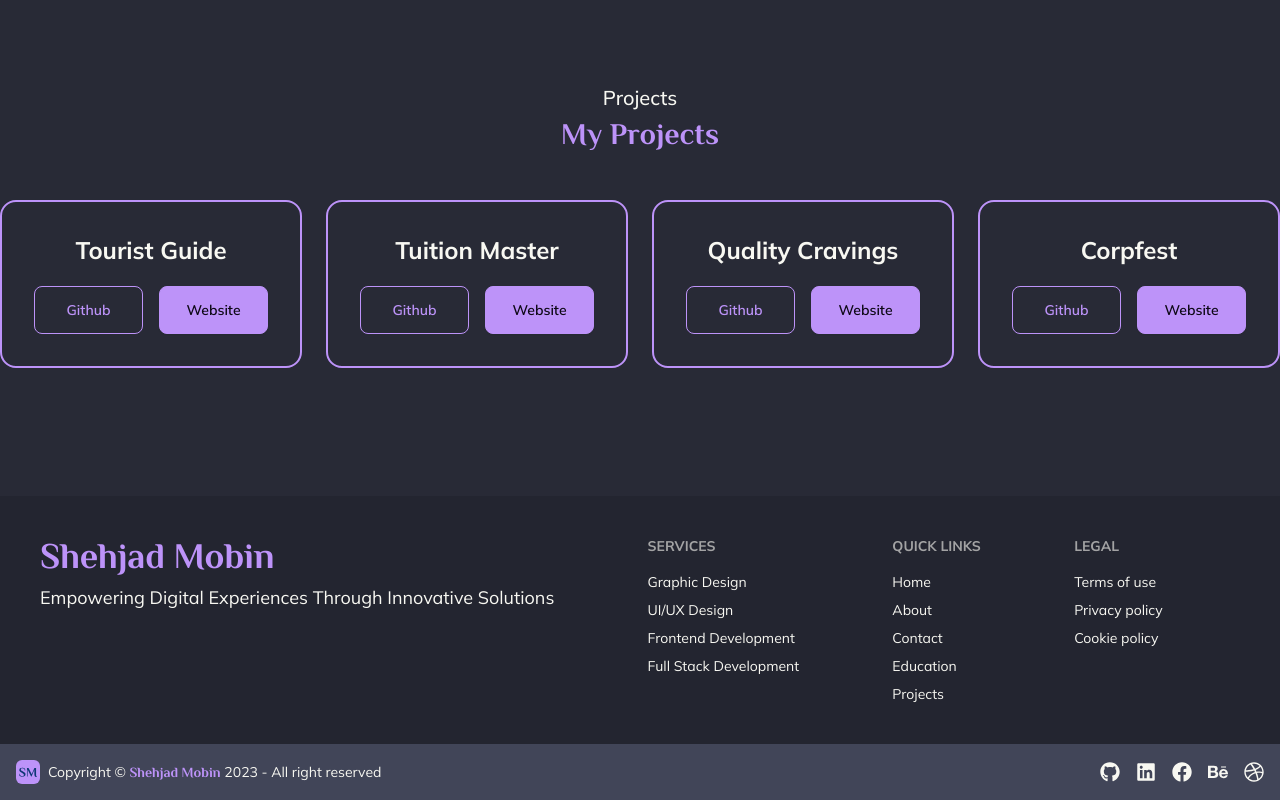
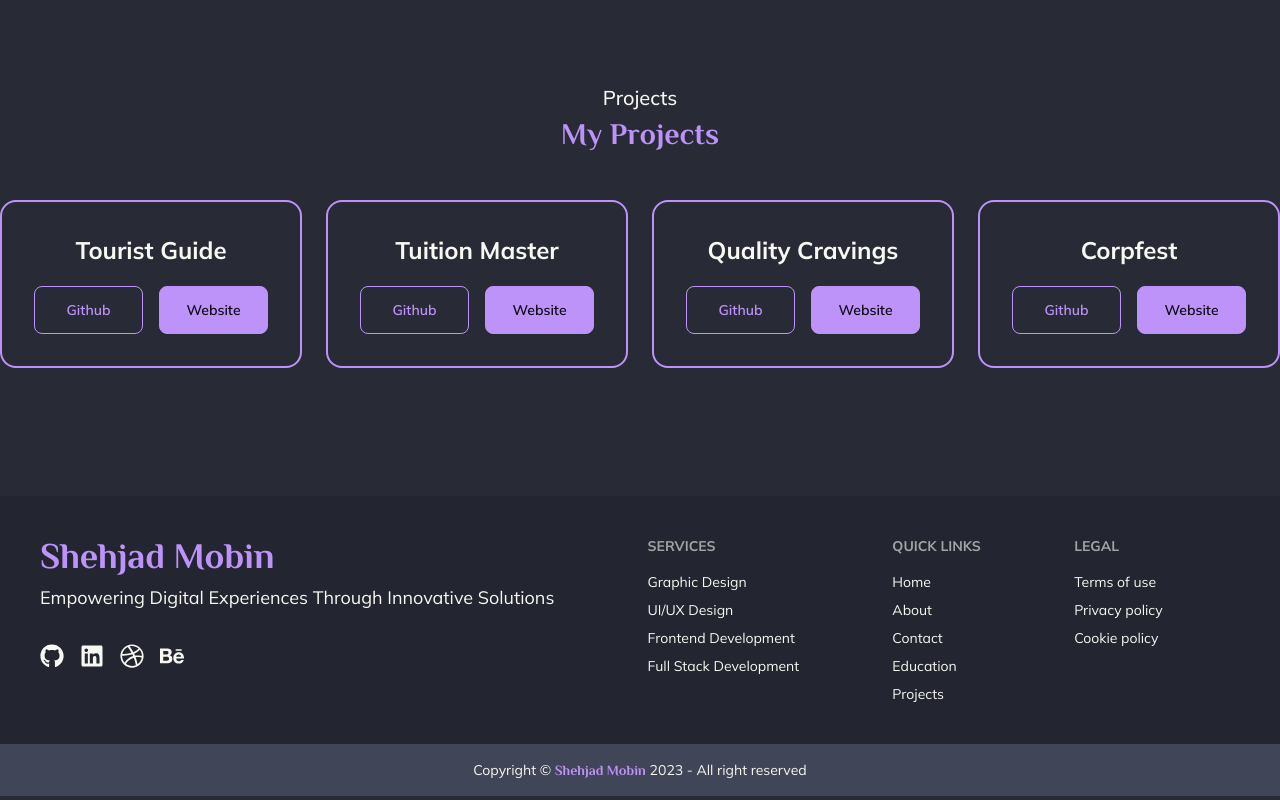
Before and after one commit to sm0bin/portfolio-smobin, a React (Vite) app: page / in a window 1280 px wide. Shown: the part 3535-4335 px from the top of the page. Built offline with nearby package versions, Linux system fonts and the light colour scheme.

Commit message:
footer updated

```diff
--- a/src/components/shared/Footer.jsx
+++ b/src/components/shared/Footer.jsx
@@ -16,9 +16,9 @@ const Footer = () => {
     const socialLinks = [
         { icon: <FaGithub />, link: 'https://github.com/sm0bin' },
         { icon: <FaLinkedin />, link: 'https://www.linkedin.com/in/sm0bin/' },
-        { icon: <FaFacebook />, link: 'https://www.facebook.com/m00bin/' },
+        // { icon: <FaFacebook />, link: 'https://www.facebook.com/m00bin/' },
+        { icon: <FaDribbble />, link: 'https://dribbble.com/smobin' },
         { icon: <FaBehance />, link: 'https://www.behance.net/smobin' },
-        { icon: <FaDribbble />, link: 'https://dribbble.com/smobin' }
     ]
 
     const navLinks = navLinksWithPath.map((link) => {
@@ -43,6 +43,14 @@ const Footer = () => {
                     {/* <svg width="50" height="50" viewBox="0 0 24 24" xmlns="http://www.w3.org/2000/svg" fillRule="evenodd" clipRule="evenodd" className="fill-current"><path d="M22.672 15.226l-2.432.811.841 2.515c.33 1.019-.209 2.127-1.23 2.456-1.15.325-2.148-.321-2.463-1.226l-.84-2.518-5.013 1.677.84 2.517c.391 1.203-.434 2.542-1.831 2.542-.88 0-1.601-.564-1.86-1.314l-.842-2.516-2.431.809c-1.135.328-2.145-.317-2.463-1.229-.329-1.018.211-2.127 1.231-2.456l2.432-.809-1.621-4.823-2.432.808c-1.355.384-2.558-.59-2.558-1.839 0-.817.509-1.582 1.327-1.846l2.433-.809-.842-2.515c-.33-1.02.211-2.129 1.232-2.458 1.02-.329 2.13.209 2.461 1.229l.842 2.515 5.011-1.677-.839-2.517c-.403-1.238.484-2.553 1.843-2.553.819 0 1.585.509 1.85 1.326l.841 2.517 2.431-.81c1.02-.33 2.131.211 2.461 1.229.332 1.018-.21 2.126-1.23 2.456l-2.433.809 1.622 4.823 2.433-.809c1.242-.401 2.557.484 2.557 1.838 0 .819-.51 1.583-1.328 1.847m-8.992-6.428l-5.01 1.675 1.619 4.828 5.011-1.674-1.62-4.829z"></path></svg> */}
                     <h2 className="font-head text-4xl text-secondary">Shehjad Mobin</h2>
                     <p className="text-lg">Empowering Digital Experiences Through Innovative Solutions</p>
+
+                    <nav className="flex gap-4 mt-6 text-2xl">
+                        {
+                            socialLinks.map((link, index) => (
+                                <Link key={index} className="hover:text-secondary duration-300" to={link.link} target="_blank">{link.icon}</Link>
+                            ))
+                        }
+                    </nav>
                 </aside>
                 <nav>
                     <header className="footer-title">Services</header>
@@ -65,17 +73,21 @@ const Footer = () => {
 
 
             <div className="footer items-center p-4 bg-neutral ">
-                <aside className="items-center grid-flow-col">
+                <aside className="items-center grid-flow-col mx-auto">
+                    {/* <img src="/sm-frame-alt.svg" alt="Shehjad Mobin Icon" /> */}
+                    <p>Copyright © <span className="font-head text-secondary">Shehjad Mobin</span> 2023 - All right reserved</p>
+                </aside>
+                {/* <aside className="items-center grid-flow-col">
                     <img src="/sm-frame-alt.svg" alt="Shehjad Mobin Icon" />
                     <p>Copyright © <span className="font-head text-secondary">Shehjad Mobin</span> 2023 - All right reserved</p>
-                </aside>
-                <nav className="grid-flow-col gap-4 md:place-self-center md:justify-self-end text-2xl">
+                </aside> */}
+                {/* <nav className="grid-flow-col gap-4 md:place-self-center md:justify-self-end text-2xl">
                     {
                         socialLinks.map((link, index) => (
                             <Link key={index} className="text-xl hover:text-secondary duration-300" to={link.link} target="_blank">{link.icon}</Link>
                         ))
                     }
-                </nav>
+                </nav> */}
             </div>
         </footer >
     );
```
